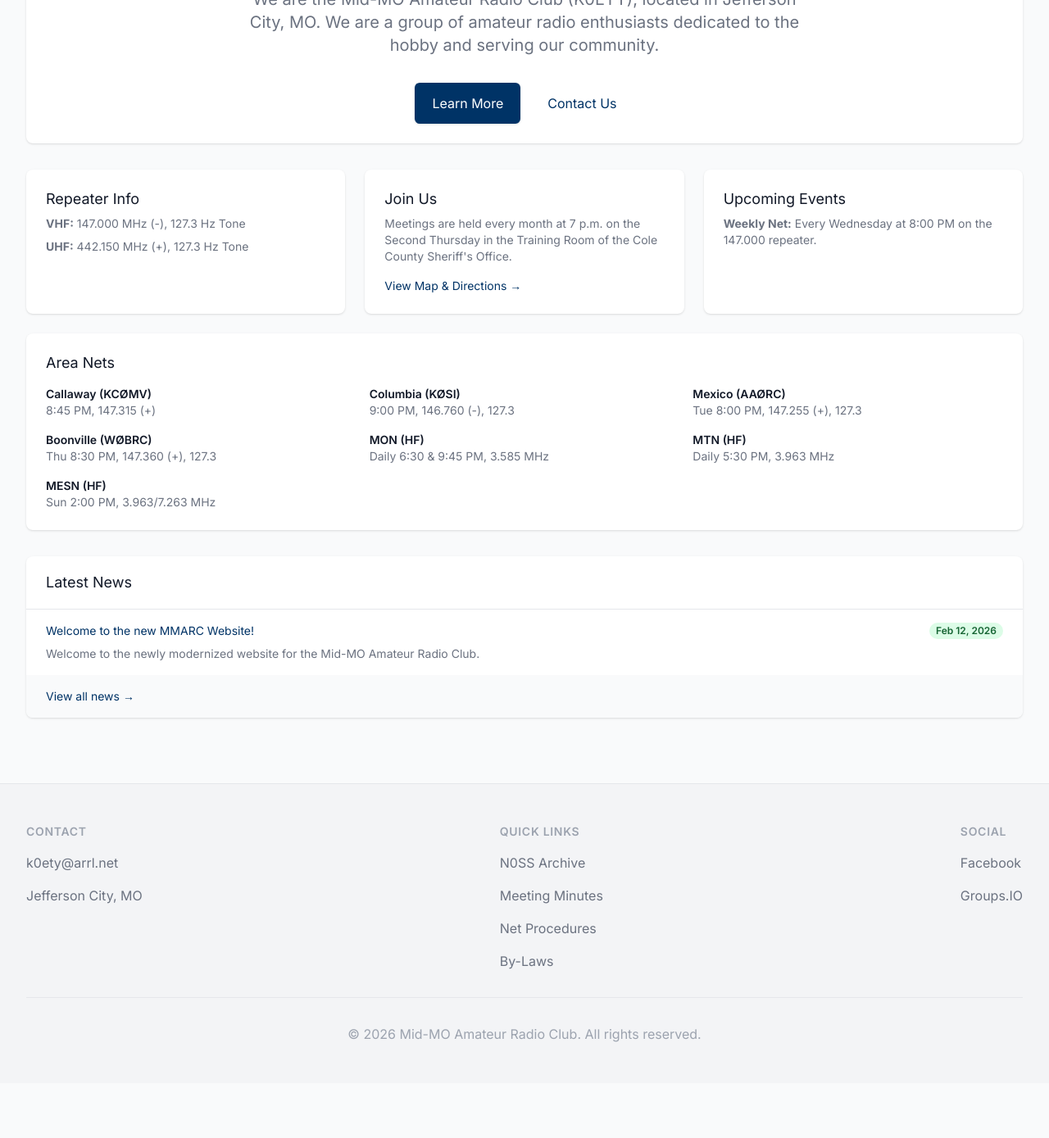
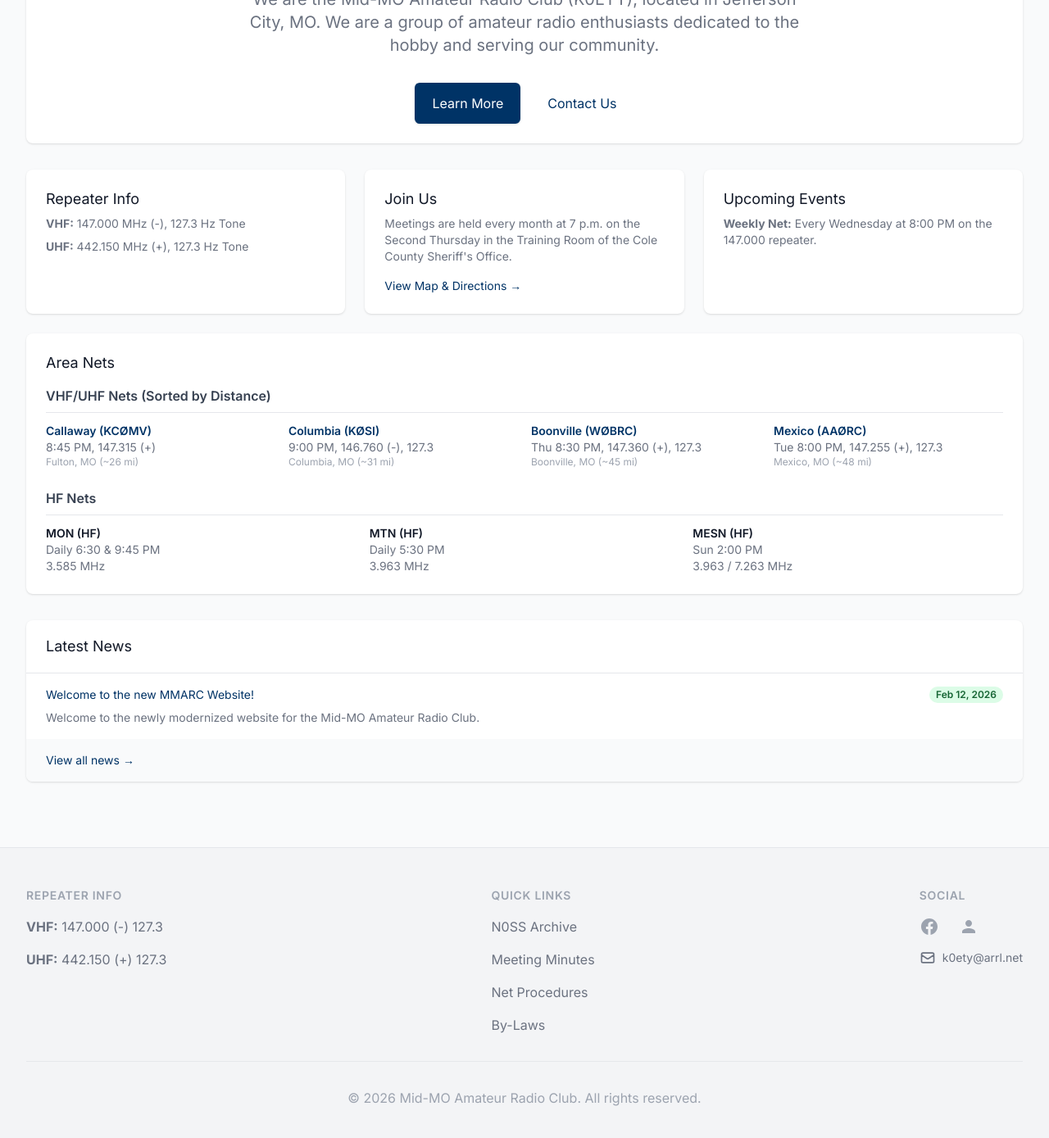
Before and after one commit to kspillane/mmarc-website, a Jekyll site: the page built from index.md, in a window 1280 px wide and 1400 px high, scrolled down 224 px. Shown: the top 1389 px of the window at 82% size. Built offline with Jekyll 4.4.1, drawn with Linux system fonts in a browser that asks for light colours; nearby versions of some CDN libraries; before the commit the page ends 1546 px from its top, so only the background shows below that.

Commit message:
feat: Update footer with repeater information, social icons, and dark mode styling, and refactor the index page's net list to include links, distances, and dark mode support.

```diff
--- a/_includes/footer.html
+++ b/_includes/footer.html
@@ -1,43 +1,78 @@
-<footer class="bg-gray-100 border-t border-gray-200 mt-12">
+<footer class="bg-gray-100 dark:bg-gray-800 border-t border-gray-200 dark:border-gray-700 mt-12">
     <div class="max-w-7xl mx-auto py-12 px-4 sm:px-6 lg:px-8">
         <div class="md:flex md:justify-between">
+
+            <!-- Repeater Info (Replaces Contact) -->
             <div class="mb-8 md:mb-0">
-                <h3 class="text-sm font-semibold text-gray-400 tracking-wider uppercase">Contact</h3>
+                <h3 class="text-sm font-semibold text-gray-400 tracking-wider uppercase">Repeater Info</h3>
                 <ul class="mt-4 space-y-4">
                     <li>
-                        <a href="mailto:{{ site.email }}" class="text-base text-gray-500 hover:text-brand-900">
-                            {{ site.email }}
-                        </a>
+                        <p class="text-base text-gray-500 dark:text-gray-400"><strong>VHF:</strong> 147.000 (-) 127.3
+                        </p>
                     </li>
                     <li>
-                        <p class="text-base text-gray-500">Jefferson City, MO</p>
+                        <p class="text-base text-gray-500 dark:text-gray-400"><strong>UHF:</strong> 442.150 (+) 127.3
+                        </p>
                     </li>
                 </ul>
             </div>
-            <div>
+
+            <!-- Quick Links -->
+            <div class="mb-8 md:mb-0">
                 <h3 class="text-sm font-semibold text-gray-400 tracking-wider uppercase">Quick Links</h3>
                 <ul class="mt-4 space-y-4">
                     <li><a href="{{ '/n0ss/' | relative_url }}"
-                            class="text-base text-gray-500 hover:text-brand-900">N0SS Archive</a></li>
+                            class="text-base text-gray-500 dark:text-gray-400 hover:text-brand-900 dark:hover:text-brand-400">N0SS
+                            Archive</a></li>
                     <li><a href="{{ '/minutes/' | relative_url }}"
-                            class="text-base text-gray-500 hover:text-brand-900">Meeting Minutes</a></li>
+                            class="text-base text-gray-500 dark:text-gray-400 hover:text-brand-900 dark:hover:text-brand-400">Meeting
+                            Minutes</a></li>
                     <li><a href="{{ '/assets/documents/NetProcedures_Aug_15_2022.pdf' | relative_url }}"
-                            class="text-base text-gray-500 hover:text-brand-900">Net Procedures</a></li>
+                            class="text-base text-gray-500 dark:text-gray-400 hover:text-brand-900 dark:hover:text-brand-400">Net
+                            Procedures</a></li>
                     <li><a href="{{ '/assets/documents/MMARC_By-Laws_12-14-13.pdf' | relative_url }}"
-                            class="text-base text-gray-500 hover:text-brand-900">By-Laws</a></li>
+                            class="text-base text-gray-500 dark:text-gray-400 hover:text-brand-900 dark:hover:text-brand-400">By-Laws</a>
+                    </li>
                 </ul>
             </div>
+
+            <!-- Social Icons -->
             <div>
                 <h3 class="text-sm font-semibold text-gray-400 tracking-wider uppercase">Social</h3>
-                <ul class="mt-4 space-y-4">
-                    <li><a href="https://www.facebook.com/MidMOAmateurRadioClub/"
-                            class="text-base text-gray-500 hover:text-brand-900">Facebook</a></li>
-                    <li><a href="https://groups.io/g/MMARC-JeffCity"
-                            class="text-base text-gray-500 hover:text-brand-900">Groups.IO</a></li>
-                </ul>
+                <div class="mt-4 flex space-x-6">
+                    <!-- Facebook -->
+                    <a href="https://www.facebook.com/MidMOAmateurRadioClub/"
+                        class="text-gray-400 hover:text-gray-500 dark:hover:text-white">
+                        <span class="sr-only">Facebook</span>
+                        <svg class="h-6 w-6" fill="currentColor" viewBox="0 0 24 24" aria-hidden="true">
+                            <path fill-rule="evenodd"
+                                d="M22 12c0-5.523-4.477-10-10-10S2 6.477 2 12c0 4.991 3.657 9.128 8.438 9.878v-6.987h-2.54V12h2.54V9.797c0-2.506 1.492-3.89 3.777-3.89 1.094 0 2.238.195 2.238.195v2.46h-1.26c-1.243 0-1.63.771-1.63 1.562V12h2.773l-.443 2.89h-2.33v6.988C18.343 21.128 22 16.991 22 12z"
+                                clip-rule="evenodd" />
+                        </svg>
+                    </a>
+                    <!-- Groups.io (Users Icon) -->
+                    <a href="https://groups.io/g/MMARC-JeffCity"
+                        class="text-gray-400 hover:text-gray-500 dark:hover:text-white">
+                        <span class="sr-only">Groups.IO</span>
+                        <svg class="h-6 w-6" fill="currentColor" viewBox="0 0 24 24" aria-hidden="true">
+                            <path
+                                d="M12 12c2.21 0 4-1.79 4-4s-1.79-4-4-4-4 1.79-4 4 1.79 4 4 4zm0 2c-2.67 0-8 1.34-8 4v2h16v-2c0-2.66-5.33-4-8-4z" />
+                        </svg>
+                    </a>
+                </div>
+                <div class="mt-4">
+                    <a href="mailto:{{ site.email }}"
+                        class="text-sm text-gray-500 dark:text-gray-400 hover:text-brand-900 dark:hover:text-brand-400 flex items-center">
+                        <svg class="h-5 w-5 mr-2" fill="none" viewBox="0 0 24 24" stroke="currentColor">
+                            <path stroke-linecap="round" stroke-linejoin="round" stroke-width="2"
+                                d="M3 8l7.89 5.26a2 2 0 002.22 0L21 8M5 19h14a2 2 0 002-2V7a2 2 0 00-2-2H5a2 2 0 00-2 2v10a2 2 0 002 2z" />
+                        </svg>
+                        {{ site.email }}
+                    </a>
+                </div>
             </div>
         </div>
-        <div class="mt-8 border-t border-gray-200 pt-8 text-center">
+        <div class="mt-8 border-t border-gray-200 dark:border-gray-700 pt-8 text-center">
             <p class="text-base text-gray-400">&copy; {{ site.time | date: '%Y' }} {{ site.title }}. All rights
                 reserved.</p>
         </div>
--- a/index.md
+++ b/index.md
@@ -64,40 +64,74 @@
     </div>
   </div>
 
-  <!-- Missouri Nets -->
+  <!-- Area Nets -->
   <div class="bg-white dark:bg-gray-800 overflow-hidden shadow rounded-lg sm:col-span-2 lg:col-span-3">
     <div class="px-4 py-5 sm:p-6">
       <h3 class="text-lg leading-6 font-medium text-gray-900 dark:text-white">Area Nets</h3>
-      <div class="mt-4 grid grid-cols-1 sm:grid-cols-2 lg:grid-cols-3 gap-4">
-          <div class="text-sm text-gray-500 dark:text-gray-300">
-              <p class="font-semibold text-gray-900 dark:text-white">Callaway (KCØMV)</p>
-              <p>8:45 PM, 147.315 (+)</p>
-          </div>
-          <div class="text-sm text-gray-500 dark:text-gray-300">
-              <p class="font-semibold text-gray-900 dark:text-white">Columbia (KØSI)</p>
-              <p>9:00 PM, 146.760 (-), 127.3</p>
-          </div>
-          <div class="text-sm text-gray-500 dark:text-gray-300">
-              <p class="font-semibold text-gray-900 dark:text-white">Mexico (AAØRC)</p>
-              <p>Tue 8:00 PM, 147.255 (+), 127.3</p>
-          </div>
-          <div class="text-sm text-gray-500 dark:text-gray-300">
-              <p class="font-semibold text-gray-900 dark:text-white">Boonville (WØBRC)</p>
-              <p>Thu 8:30 PM, 147.360 (+), 127.3</p>
-          </div>
-          <div class="text-sm text-gray-500 dark:text-gray-300">
-              <p class="font-semibold text-gray-900 dark:text-white">MON (HF)</p>
-              <p>Daily 6:30 & 9:45 PM, 3.585 MHz</p>
-          </div>
-           <div class="text-sm text-gray-500 dark:text-gray-300">
-              <p class="font-semibold text-gray-900 dark:text-white">MTN (HF)</p>
-              <p>Daily 5:30 PM, 3.963 MHz</p>
-          </div>
-           <div class="text-sm text-gray-500 dark:text-gray-300">
-              <p class="font-semibold text-gray-900 dark:text-white">MESN (HF)</p>
-              <p>Sun 2:00 PM, 3.963/7.263 MHz</p>
-          </div>
+
+      <div class="mt-4">
+        <h4 class="text-md font-semibold text-gray-700 dark:text-gray-300 mb-3 border-b border-gray-200 dark:border-gray-700 pb-2">VHF/UHF Nets (Sorted by Distance)</h4>
+        <div class="grid grid-cols-1 sm:grid-cols-2 lg:grid-cols-4 gap-4">
+
+            <!-- Callaway (Fulton) ~26mi -->
+            <div class="text-sm text-gray-500 dark:text-gray-300">
+                <p class="font-semibold text-brand-800 dark:text-brand-400">
+                    <a href="https://callawaymoamateurradio.wordpress.com/" target="_blank" class="hover:underline">Callaway (KCØMV)</a>
+                </p>
+                <p>8:45 PM, 147.315 (+)</p>
+                <p class="text-xs text-gray-400">Fulton, MO (~26 mi)</p>
+            </div>
+
+            <!-- Columbia ~31mi -->
+            <div class="text-sm text-gray-500 dark:text-gray-300">
+                <p class="font-semibold text-brand-800 dark:text-brand-400">
+                    <a href="http://k0si.net/" target="_blank" class="hover:underline">Columbia (KØSI)</a>
+                </p>
+                <p>9:00 PM, 146.760 (-), 127.3</p>
+                <p class="text-xs text-gray-400">Columbia, MO (~31 mi)</p>
+            </div>
+
+            <!-- Boonville ~45mi -->
+            <div class="text-sm text-gray-500 dark:text-gray-300">
+                <p class="font-semibold text-brand-800 dark:text-brand-400">
+                    <a href="http://w0brc.org/" target="_blank" class="hover:underline">Boonville (WØBRC)</a>
+                </p>
+                <p>Thu 8:30 PM, 147.360 (+), 127.3</p>
+                <p class="text-xs text-gray-400">Boonville, MO (~45 mi)</p>
+            </div>
+
+            <!-- Mexico ~48mi -->
+            <div class="text-sm text-gray-500 dark:text-gray-300">
+                <p class="font-semibold text-brand-800 dark:text-brand-400">
+                    <a href="http://www.aecimo.org/" target="_blank" class="hover:underline">Mexico (AAØRC)</a>
+                </p>
+                <p>Tue 8:00 PM, 147.255 (+), 127.3</p>
+                <p class="text-xs text-gray-400">Mexico, MO (~48 mi)</p>
+            </div>
+        </div>
       </div>
+
+      <div class="mt-6">
+        <h4 class="text-md font-semibold text-gray-700 dark:text-gray-300 mb-3 border-b border-gray-200 dark:border-gray-700 pb-2">HF Nets</h4>
+        <div class="grid grid-cols-1 sm:grid-cols-3 gap-4">
+            <div class="text-sm text-gray-500 dark:text-gray-300">
+                <p class="font-semibold text-gray-900 dark:text-white">MON (HF)</p>
+                <p>Daily 6:30 & 9:45 PM</p>
+                <p>3.585 MHz</p>
+            </div>
+             <div class="text-sm text-gray-500 dark:text-gray-300">
+                <p class="font-semibold text-gray-900 dark:text-white">MTN (HF)</p>
+                <p>Daily 5:30 PM</p>
+                <p>3.963 MHz</p>
+            </div>
+             <div class="text-sm text-gray-500 dark:text-gray-300">
+                <p class="font-semibold text-gray-900 dark:text-white">MESN (HF)</p>
+                <p>Sun 2:00 PM</p>
+                <p>3.963 / 7.263 MHz</p>
+            </div>
+        </div>
+      </div>
+
     </div>
   </div>
 </div>
```
